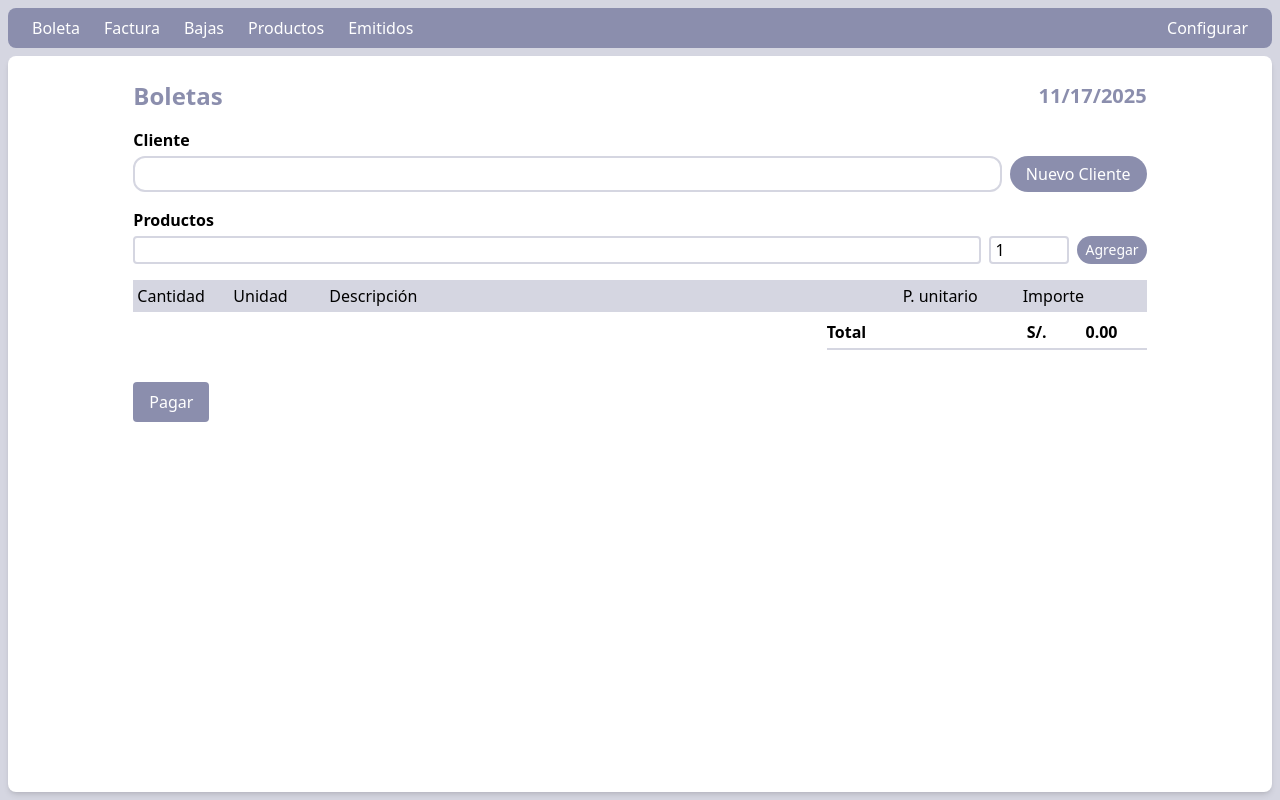
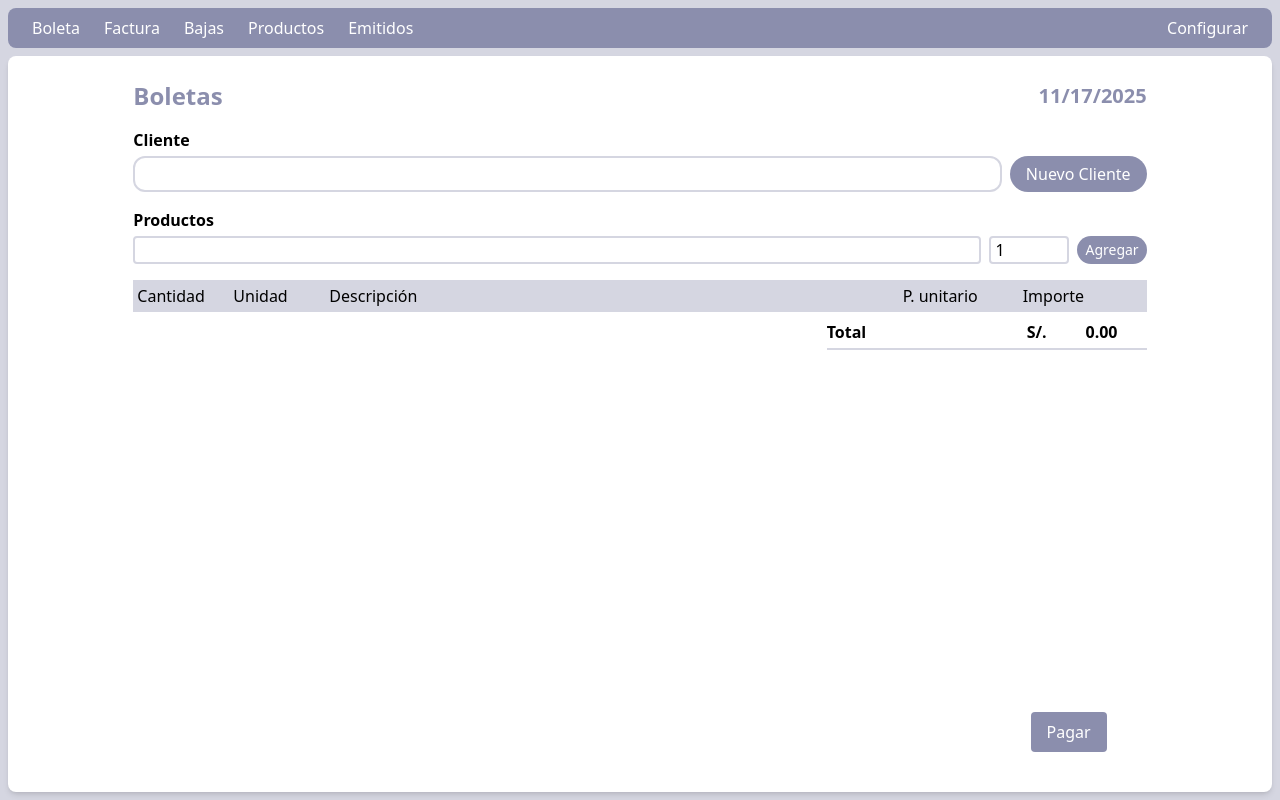
Before and after one commit to joseyaniez/contabilidad-electron, a Svelte app: page / in a window 1280 px wide. Built offline with nearby package versions, Linux system fonts and the light colour scheme.

Commit message:
feature: add delay function

```diff
--- a/src/ui/components/form/client/components/InputClient.svelte
+++ b/src/ui/components/form/client/components/InputClient.svelte
@@ -21,6 +21,8 @@
   $effect(() => {
     if(clientSelected){
       clientText = clientSelected.ruc ? clientSelected.ruc + " - " + clientSelected.name : clientSelected.dni + " - " + clientSelected.name;
+    } else {
+      clientText = '';
     }
   })
 
--- a/src/ui/features/tickets/TicketScreen.svelte
+++ b/src/ui/features/tickets/TicketScreen.svelte
@@ -7,13 +7,19 @@
     import ClientForm from "../../components/form/client/ClientForm.svelte";
     import ProductForm from "../../components/form/product/ProductForm.svelte";
     import { multiplyPrice, sumPrices } from "../../util/cents";
+    import { delay } from "../../util/delay";
     const today = new Date().toLocaleDateString();
 
     let clientSelected = $state<Client | null>(null);
     let productsSelected = $state<Array<Product & {quantity: number}>>([]);
     let total = $derived(sumPrices(...productsSelected.map(p => multiplyPrice(p.quantity, p.price))))
+    let isActiveButton = $derived(!clientSelected !== null && productsSelected.length != 0);
 
     async function onSaveClick(){
+      if(!isActiveButton){
+        console.log("No es activo")
+        return;
+      }
       const day = new Date().toISOString();
       const client = { ...clientSelected! };
       const ticket:Ticket = {
@@ -40,22 +46,28 @@
         })
       }
       try {
+        await delay(2000);
         const idTicket = await window.electronAPI.tickets.create(ticket)
         console.log("Se insertó con id " + idTicket);
       } catch(err){
         console.log(err);
       }
+      clientSelected = null;
+      productsSelected = [];
     }
 
 </script>
 
 
-<div class="lg:w-5/6 lg:m-auto">
+<div class="lg:w-5/6 lg:m-auto relative h-full">
   <div class="flex flex-row items-center justify-between mb-4">
     <Title>Boletas</Title>
     <div class="text-bacalao-primary font-bold text-xl">{today}</div>
   </div>
   <ClientForm bind:clientSelected/>
   <ProductForm bind:productsSelected/>
-  <Button padding={2} onclick={onSaveClick}>Pagar</Button>
+  <div class="h-30"></div>
+  <div class="absolute bottom-0 right-0 w-full z-50 flex flex-row justify-end px-10">
+    <Button padding={2} onclick={onSaveClick}>Pagar</Button>
+  </div>
 </div>
--- /dev/null
+++ b/src/ui/util/delay.ts
@@ -0,0 +1,4 @@
+
+export function delay(ms: number) {
+  return new Promise(resolve => setTimeout(resolve, ms));
+}
```
Also changed, not shown: 1 other file (tests, documents, lock files or other folders).
